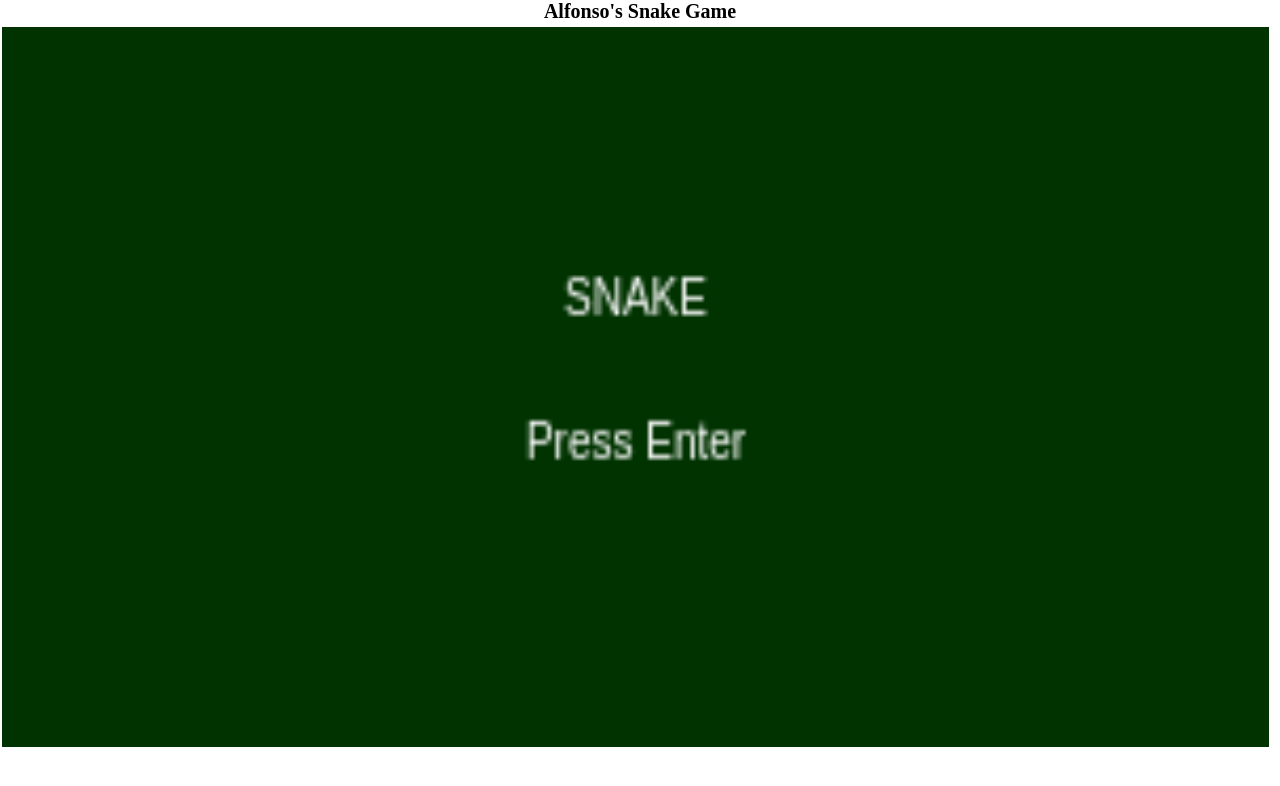
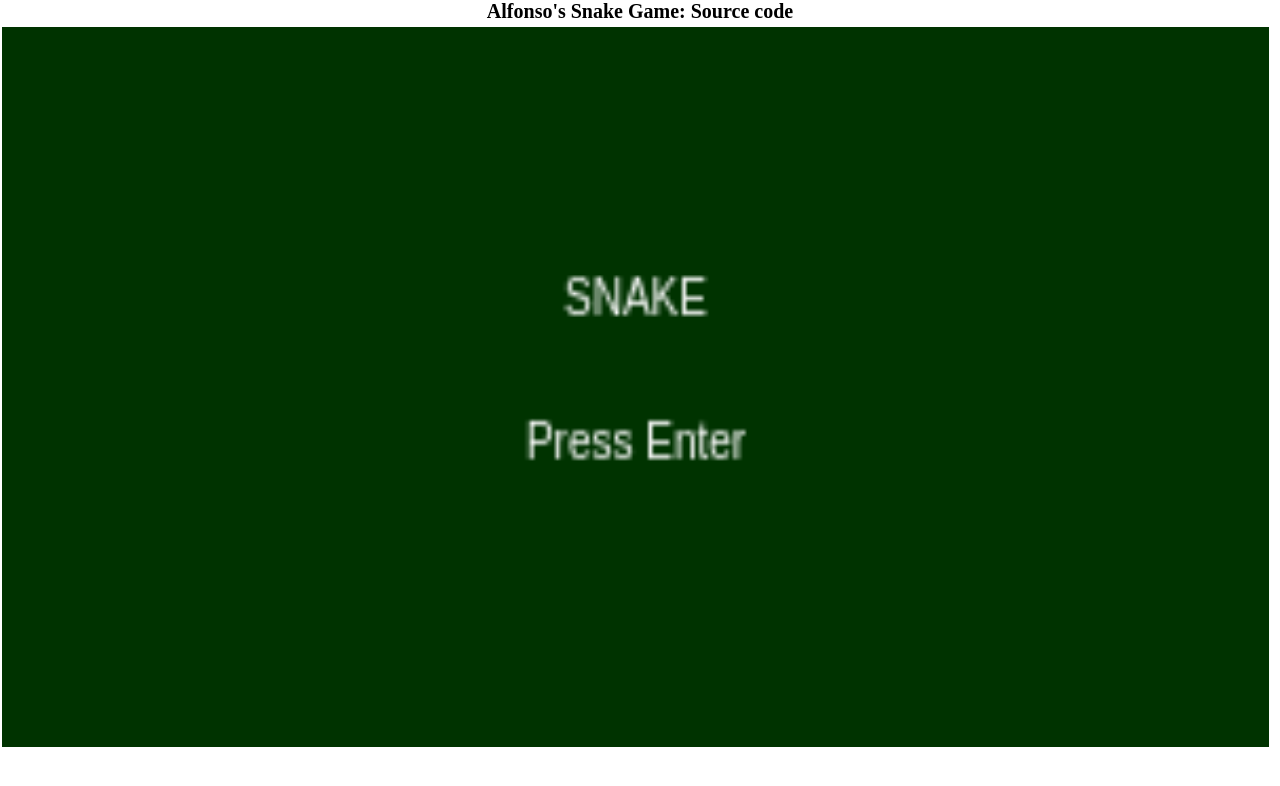
Before and after one commit to Alfondalix/canvas-sample-snake, a plain HTML site: page index.html in a window 1280 px wide. Drawn offline with Linux system fonts and the light colour scheme.

Commit message:
PS-06: added link to Github.

```diff
--- a/index.html
+++ b/index.html
@@ -7,7 +7,7 @@
     <title>Alfon's Snake Game</title>
 </head>
 <body>
-    <h1 class="title">Alfonso's Snake Game</h1>
+    <h1 class="title">Alfonso's Snake Game: <a href="https://github.com/Alfondalix/canvas-sample-snake" target="_blank">Source code</a></h1>
 
     <p><canvas id="canvas">
         Canvas not supported by your browser.
--- a/style/style.css
+++ b/style/style.css
@@ -2,11 +2,6 @@
   margin: 0;
   padding: 0;
   box-sizing: border-box;
-}
-
-.title {
-  font-size: 20px;
-  text-align: center;
 }
 
 canvas {
@@ -14,3 +9,13 @@ canvas {
   width: 99vw;
   margin: 4px 2px 0px 2px;
 }
+
+h1 a {
+  text-decoration: none;
+  color: black;
+}
+
+.title {
+  font-size: 20px;
+  text-align: center;
+}
```
